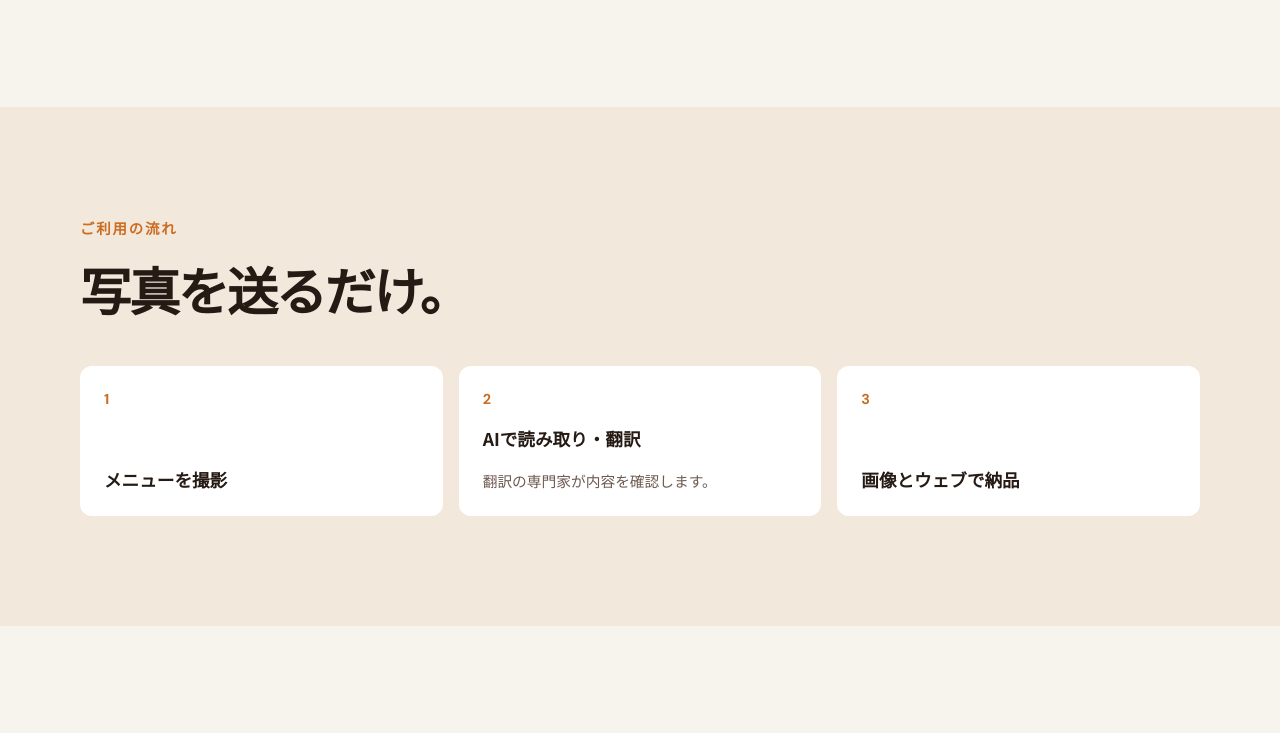
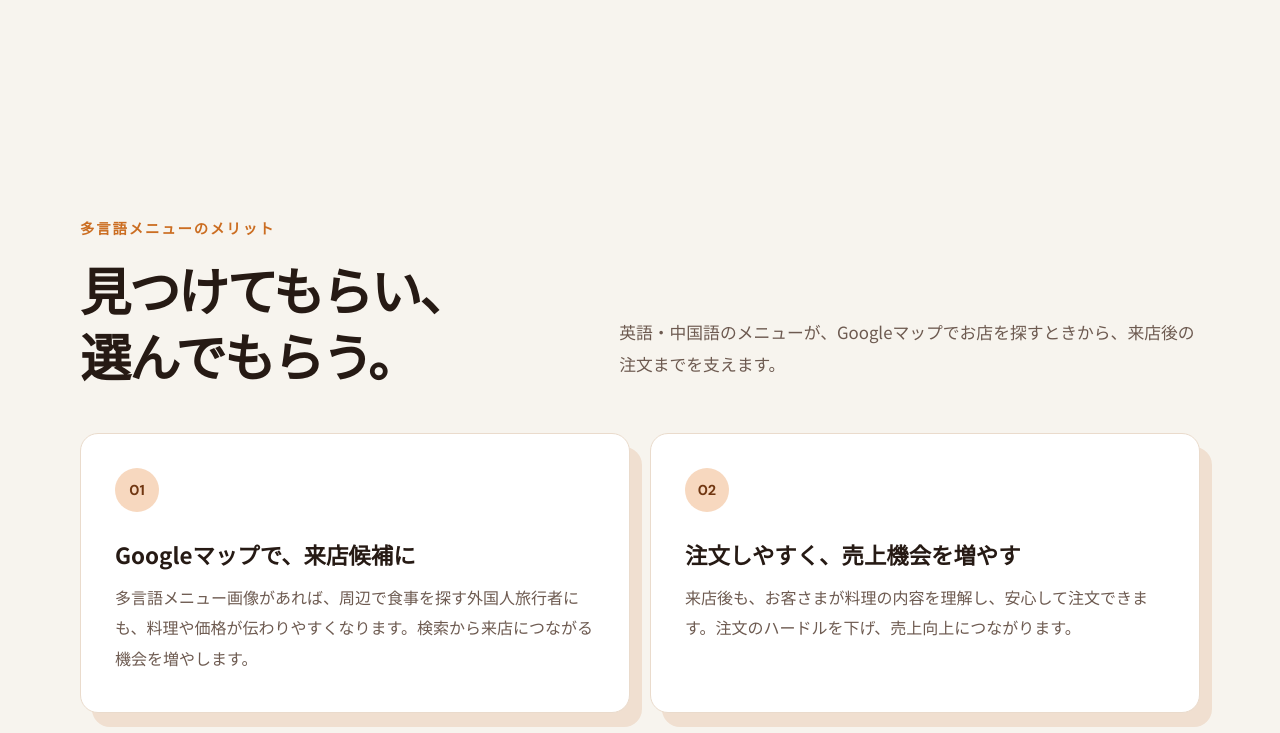
Before and after one commit to nkfly/instant-menu, a website: page website/index.html in a window 1280 px wide. Shown: the part 1292-2025 px from the top of the page. Drawn offline with Linux system fonts and the light colour scheme; files whose address does not match are found by name.

Commit message:
Add multilingual menu benefits section

```diff
--- a/website/index.html
+++ b/website/index.html
@@ -24,6 +24,7 @@
       </a>
       <nav class="site-nav" aria-label="メインナビゲーション">
         <a href="#service">サービス</a>
+        <a href="#benefits">メリット</a>
         <a href="#flow">使い方</a>
         <a href="#sample">サンプル</a>
         <a href="#pricing">料金</a>
@@ -69,6 +70,34 @@
               <h3>多言語ウェブメニュー</h3>
               <p>店内のQRから、スマートフォンですぐに読めます。</p>
             </div>
+          </article>
+        </div>
+      </section>
+
+      <section id="benefits" class="section wrap">
+        <div class="section-intro benefit-intro">
+          <div>
+            <p class="eyebrow">多言語メニューのメリット</p>
+            <h2>見つけてもらい、<br />選んでもらう。</h2>
+          </div>
+          <p class="benefit-lead">
+            英語・中国語のメニューが、Googleマップでお店を探すときから、来店後の注文までを支えます。
+          </p>
+        </div>
+        <div class="benefit-grid">
+          <article class="benefit-card">
+            <span class="benefit-number">01</span>
+            <h3>Googleマップで、来店候補に</h3>
+            <p>
+              多言語メニュー画像があれば、周辺で食事を探す外国人旅行者にも、料理や価格が伝わりやすくなります。検索から来店につながる機会を増やします。
+            </p>
+          </article>
+          <article class="benefit-card">
+            <span class="benefit-number">02</span>
+            <h3>注文しやすく、売上機会を増やす</h3>
+            <p>
+              来店後も、お客さまが料理の内容を理解し、安心して注文できます。注文のハードルを下げ、売上向上につながります。
+            </p>
           </article>
         </div>
       </section>
--- a/website/styles.css
+++ b/website/styles.css
@@ -246,6 +246,61 @@ a {
   margin: 0;
   color: var(--muted);
   line-height: 1.8;
+}
+
+.benefit-intro {
+  max-width: none;
+  display: grid;
+  grid-template-columns: 0.9fr 1.1fr;
+  align-items: end;
+  gap: 64px;
+}
+
+.benefit-lead {
+  margin: 0 0 8px;
+  color: var(--muted);
+  font-size: 1.05rem;
+  line-height: 1.9;
+}
+
+.benefit-grid {
+  display: grid;
+  grid-template-columns: repeat(2, minmax(0, 1fr));
+  gap: 20px;
+}
+
+.benefit-card {
+  min-height: 280px;
+  padding: 34px;
+  border: 1px solid var(--line);
+  border-radius: 18px;
+  background: var(--white);
+  box-shadow: 12px 14px 0 #f0dfd0;
+}
+
+.benefit-number {
+  display: inline-flex;
+  align-items: center;
+  justify-content: center;
+  width: 44px;
+  height: 44px;
+  border-radius: 50%;
+  color: var(--accent-dark);
+  background: var(--accent-soft);
+  font-family: var(--latin);
+  font-size: 0.9rem;
+  font-weight: 700;
+}
+
+.benefit-card h3 {
+  margin: 26px 0 12px;
+  font-size: 1.4rem;
+}
+
+.benefit-card p {
+  margin: 0;
+  color: var(--muted);
+  line-height: 1.9;
 }
 
 .section-tint {
@@ -511,10 +566,21 @@ a {
   }
 
   .service-grid,
+  .benefit-grid,
   .steps,
   .sample-grid,
   .pricing-grid {
     grid-template-columns: 1fr;
+  }
+
+  .benefit-intro {
+    grid-template-columns: 1fr;
+    gap: 24px;
+  }
+
+  .benefit-card {
+    min-height: 0;
+    padding: 28px;
   }
 
   .service-card,
```
Also changed, not shown: tests/ui/public-site.spec.mjs (+2 -0 lines), README.md.
